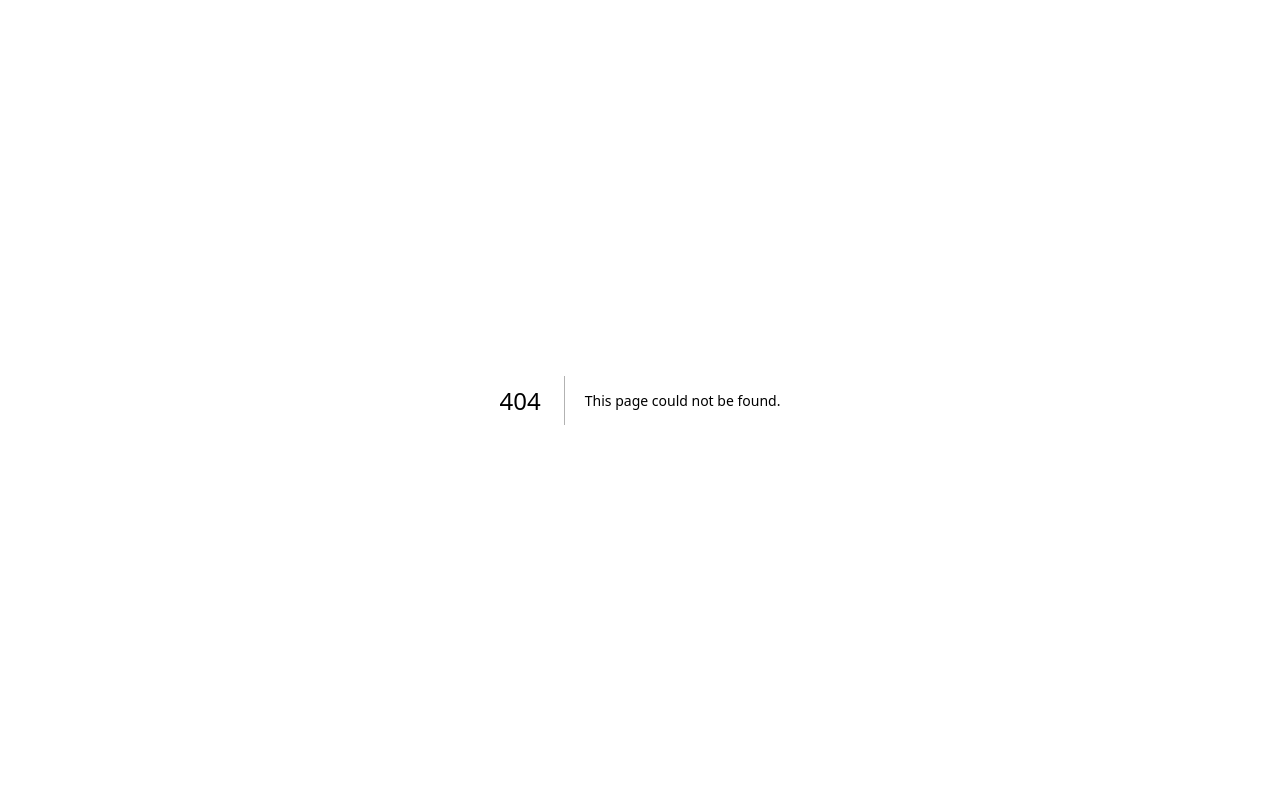
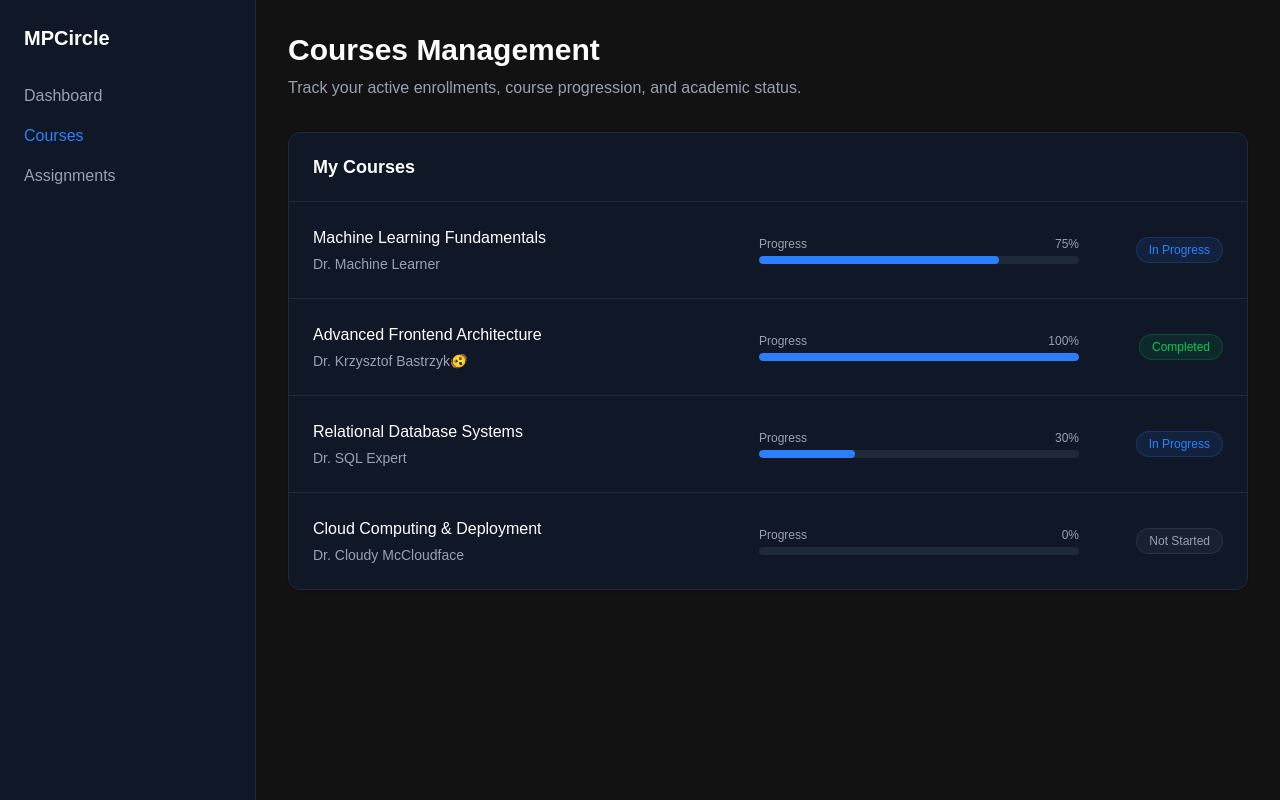
Before and after one commit to kbastrzyk-dev/nextjs-student-dashboard, a Next.js app: page /dashboard/courses in a window 1280 px wide. Before the commit this address had no page. Built offline with nearby package versions, Linux system fonts and the light colour scheme.

Commit message:
feat(navigation): implement sidebar layout shell and routing for courses and assignments

```diff
--- /dev/null
+++ b/src/app/dashboard/assignments/page.tsx
@@ -0,0 +1,22 @@
+import React from "react";
+import { AssignmentList } from "@/features/assignments/components/AssignmentList";
+
+export default function AssignmentsPage() {
+  return (
+    <div className="flex flex-col gap-8">
+      {/* Page Header */}
+      <header>
+        <h1 className="text-3xl font-bold text-white">Assignments Overview</h1>
+        <p className="text-gray-400 mt-2">
+          Review upcoming deadlines, track priorities, and manage your
+          submissions.
+        </p>
+      </header>
+
+      {/* Assignments List Section */}
+      <section>
+        <AssignmentList />
+      </section>
+    </div>
+  );
+}
--- /dev/null
+++ b/src/app/dashboard/courses/page.tsx
@@ -0,0 +1,22 @@
+import React from "react";
+import { CourseList } from "@/features/courses/components/CourseList";
+
+export default function CoursesPage() {
+  return (
+    <div className="flex flex-col gap-8">
+      {/* Page Header */}
+      <header>
+        <h1 className="text-3xl font-bold text-white">Courses Management</h1>
+        <p className="text-gray-400 mt-2">
+          Track your active enrollments, course progression, and academic
+          status.
+        </p>
+      </header>
+
+      {/* Courses List Section */}
+      <section>
+        <CourseList />
+      </section>
+    </div>
+  );
+}
--- a/src/app/dashboard/layout.tsx
+++ b/src/app/dashboard/layout.tsx
@@ -1,4 +1,5 @@
 import React from "react";
+import { Sidebar } from "@/components/layout/Sidebar";
 
 interface DashboardLayoutProps {
   children: React.ReactNode;
@@ -7,23 +8,8 @@ interface DashboardLayoutProps {
 export default function DashboardLayout({ children }: DashboardLayoutProps) {
   return (
     <div className="min-h-screen bg-[#121212] flex">
-      {/*
-        Remember to extract this aside into a separate component later!!!!!!!
-      */}
-      <aside className="w-64 bg-gray-900 border-r border-gray-800 p-6 hidden md:block">
-        <h1 className="text-xl font-bold text-white mb-8">MPCircle</h1>
-        <nav className="text-gray-400">
-          <ul className="space-y-4">
-            <li className="text-blue-500 font-medium">Dashboard</li>
-            <li className="hover:text-white cursor-pointer transition-colors">
-              Courses
-            </li>
-            <li className="hover:text-white cursor-pointer transition-colors">
-              Assignments
-            </li>
-          </ul>
-        </nav>
-      </aside>
+      {/* Reusable Sidebar component handling active states and routing */}
+      <Sidebar />
 
       {/* Main content area */}
       <main className="flex-1 p-8 overflow-y-auto">{children}</main>
--- /dev/null
+++ b/src/components/layout/Sidebar.tsx
@@ -0,0 +1,40 @@
+"use client";
+
+import Link from "next/link";
+import { usePathname } from "next/navigation";
+
+// Navigation items configuration
+const navItems = [
+  { name: "Dashboard", path: "/dashboard" },
+  { name: "Courses", path: "/dashboard/courses" },
+  { name: "Assignments", path: "/dashboard/assignments" },
+];
+
+export const Sidebar = () => {
+  const pathname = usePathname();
+
+  return (
+    <aside className="w-64 bg-gray-900 border-r border-gray-800 p-6 hidden md:block h-screen sticky top-0">
+      <h1 className="text-xl font-bold text-white mb-8">MPCircle</h1>
+      <nav className="text-gray-400">
+        <ul className="space-y-4">
+          {navItems.map((item) => {
+            const isActive = pathname === item.path;
+            return (
+              <li key={item.path}>
+                <Link
+                  href={item.path}
+                  className={`block transition-colors ${
+                    isActive ? "text-blue-500 font-medium" : "hover:text-white"
+                  }`}
+                >
+                  {item.name}
+                </Link>
+              </li>
+            );
+          })}
+        </ul>
+      </nav>
+    </aside>
+  );
+};
```
